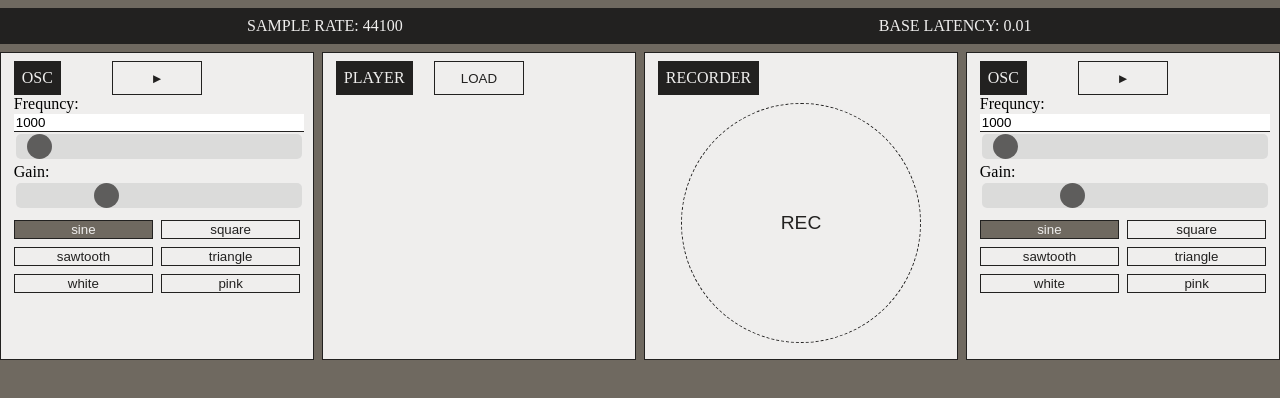
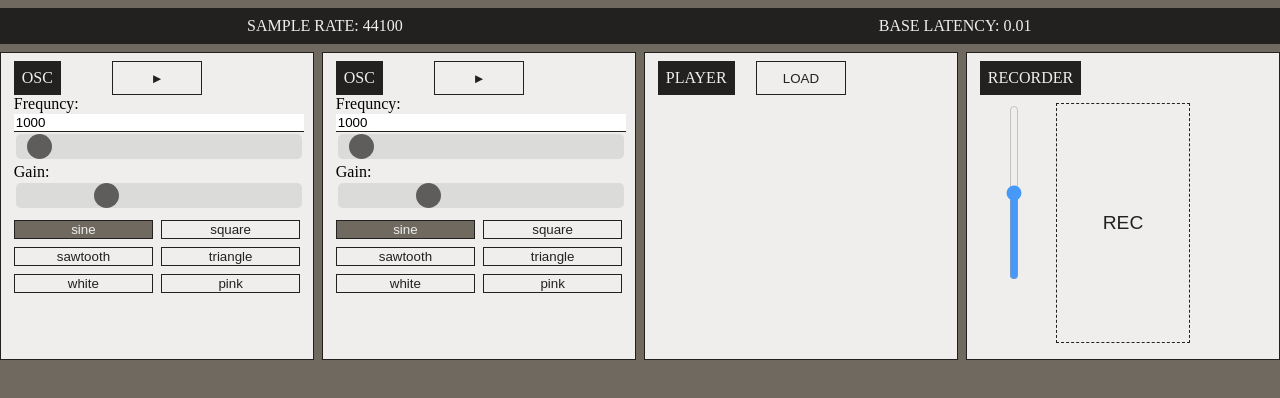
Before and after one commit to CannonFodderr/audioutils, a React (Create React App) app: page / in a window 1280 px wide. Both pictures are taken after a click on the button "START". Shown: the top 398 px of the page. Built offline with nearby package versions, Linux system fonts and the light colour scheme.

Commit message:
Initial implementation of Modules Drag & Drop system

```diff
--- a/src/components/App/App.css
+++ b/src/components/App/App.css
@@ -32,4 +32,5 @@ body{
     padding: 1vh;
     width: fit-content;
     display: inline-block;
+    cursor: pointer;
 }
--- a/src/components/App/App.js
+++ b/src/components/App/App.js
@@ -7,10 +7,15 @@ import UtilsGrid from '../UtilsGrid/UtilsGrid'
 const App = () => {
     const [isStandalone, setIsStandAlone] = useState(false)
     const [audioCTX, setAudioCTX] = useState(null)
+    const [utilsLayout, setUtilsLayout] = useState(["osc","osc", "player", "recorder"])
 
     const checkIfStandAlone = () => {
         const isStandalone = window.matchMedia('(display-mode: standalone)').matches ? true : false
         setIsStandAlone(isStandalone)
+    }
+    const updateUtilsLayout = newLayout => {
+        if(!newLayout) return
+        setUtilsLayout(newLayout)
     }
     const initAudioContext = () => {
         const audioContext = new AudioContext()
@@ -22,8 +27,8 @@ const App = () => {
         }
         return (
             <>
-            <Details audioCTX={audioCTX}/>
-            <UtilsGrid audioCTX={audioCTX}/>
+                <Details audioCTX={audioCTX}/>
+                <UtilsGrid audioCTX={audioCTX} utilsLayout={utilsLayout} updateUtilsLayout={updateUtilsLayout}/>
             </>
         )
 
--- a/src/components/Oscillator/Oscillator.js
+++ b/src/components/Oscillator/Oscillator.js
@@ -1,7 +1,8 @@
 import React, {useState} from 'react'
 import './Oscillator.css'
+import Title from '../Title/Title'
 
-const Oscillator = ({audioCTX}) => {
+const Oscillator = ({audioCTX, index, handleUtilSelection}) => {
     const waveFormsArr = ["sine", "square", "sawtooth", "triangle", "white", "pink"]
     const [noiseNode] = useState(audioCTX.createScriptProcessor(4096, 1, 1))
     const [osc, setOSC] = useState(audioCTX.createOscillator())
@@ -132,7 +133,7 @@ const Oscillator = ({audioCTX}) => {
             <div className="util">
                 <div className="utilControl">
                     <div className="title-wrapper">
-                        <div className="title">OSC</div>
+                        <Title text="OSC" index={index} handleUtilSelection={handleUtilSelection}/>
                         <button
                         className="btn play-stop-btn"
                         onClick={() => {
@@ -179,7 +180,6 @@ const Oscillator = ({audioCTX}) => {
                 <div className="utilControl waveformsControl">
                     {renderWaveFormsList()}
                 </div>
-
             </div>
         )
     }
--- a/src/components/Player/Player.js
+++ b/src/components/Player/Player.js
@@ -1,7 +1,8 @@
 import React, {useState, useRef, useEffect} from 'react'
 import './Player.css'
+import Title from '../Title/Title'
 
-const Player = ({audioCTX}) => {
+const Player = ({audioCTX , index, handleUtilSelection}) => {
     const [currentTime, setCurrentTIme] = useState(0)
     const [playerGain, setPlayerGain] = useState(0.5)
     const [audioSource, setAudioSource] = useState(null)
@@ -150,13 +151,13 @@ const Player = ({audioCTX}) => {
             audioPlayerRef.current.muted = isMuted
             audioPlayerRef.current.pause()
         }
-    }, [isPlaying, currentTime, isLooping, isMuted])
+    }, [isPlaying, currentTime, isLooping, isMuted, playerGain])
     return(
         <>
             <div className="util">
                 <div className="utilControl playerControl">
                     <div className="title-wrapper">
-                        <div className="title">PLAYER</div>
+                        <Title text="PLAYER" index={index} handleUtilSelection={handleUtilSelection}/>
                         {renderLoadUload()}
                     </div>
                     {renderAudioPlayer()}
--- a/src/components/Recorder/Recorder.css
+++ b/src/components/Recorder/Recorder.css
@@ -9,8 +9,8 @@
 }
 .btn-rec{
     width: 100%;
-    height: 100%;
-    border-radius: 50%;
+    height: auto;
+    /* border-radius: 50%; */
     border: 1px dashed #222120;
     font-size: 1.2rem;
 }
@@ -26,3 +26,17 @@
 .blob-player{
     width: 100%;
 }
+
+.recorder-wrapper{
+    display: grid;
+    gap: 1vh;
+    grid-template-columns: 1fr 3fr 1fr;
+}
+
+.input.input-mon{
+
+    -webkit-appearance: slider-vertical; /* WebKit */
+    width: 8px;
+    height: 175px;
+    padding: 0 5px;
+}
--- a/src/components/Recorder/Recorder.js
+++ b/src/components/Recorder/Recorder.js
@@ -1,7 +1,8 @@
 import React, {useState, useEffect} from 'react'
 import './Recorder.css'
+import Title from '../Title/Title';
 
-const Recorder = ({audioCTX}) => {
+const Recorder = ({audioCTX, index, handleUtilSelection}) => {
     const [stream, setStream] = useState(null)
     const [recordedBlob, setRecordedBlob] = useState(null)
     const [recorder, setRecoreder] = useState(null)
@@ -27,12 +28,18 @@ const Recorder = ({audioCTX}) => {
     }
     const renderContent = () => {
         const className = isRecording ? "btn btn-rec recording" : "btn btn-rec"
+        const text = isRecording ? "Recording...": "REC"
         if(!recordedBlob){
             // Render Recorder
-            return <button
-            className={className}
-            onClick={() => handleRecState()}
-            >REC</button>
+            return (
+                <div className="recorder-wrapper">
+                    <input type="range" min={0} max={100} className="input input-mon" />
+                    <button
+                    className={className}
+                    onClick={() => handleRecState()}
+                    >{text}</button>
+                </div>
+            )
         }
         // Render Player
         return (
@@ -63,7 +70,7 @@ const Recorder = ({audioCTX}) => {
     return(
         <div className="util">
             <div className="titleWrapper">
-                <div className="title">RECORDER</div>
+                <Title text="RECORDER" index={index} handleUtilSelection={handleUtilSelection}/>
             </div>
             <div className="content-wrapper">
                 {renderContent()}
--- /dev/null
+++ b/src/components/Title/Title.js
@@ -0,0 +1,24 @@
+import React from 'react'
+const Title = ({text, index, handleUtilSelection}) => {
+    return (
+        <>
+            <div
+            id={index}
+            draggable={true}
+            className="title"
+            onDragStart={() => {
+                handleUtilSelection(index)
+            }}
+            onDragEnter={(e) => {
+                handleUtilSelection(index)
+            }}
+            onDragEnd={() => {
+                handleUtilSelection(null)
+            }}
+            >
+            {text}
+            </div>
+        </>
+    )
+}
+export default Title
--- a/src/components/UtilsGrid/UtilsGrid.js
+++ b/src/components/UtilsGrid/UtilsGrid.js
@@ -1,17 +1,51 @@
-import React from 'react'
+import React, {useState} from 'react'
 import './UtilsGrid.css'
 import Oscillator from '../Oscillator/Oscillator'
 import Player from '../Player/Player'
 import Recorder from '../Recorder/Recorder'
 
-const UtilsGrid = ({audioCTX}) => {
+const UtilsGrid = ({audioCTX, utilsLayout, updateUtilsLayout}) => {
+    const [selectedUtil, setSelectedUtil] = useState(null)
+    const [replacePosition, setReplacePosition] = useState(null)
+    const handleUtilSelection = (value) => {
+        if(!selectedUtil && !replacePosition){
+            console.log("Update 1", value)
+            setSelectedUtil(value)
+        }
+        if(selectedUtil && value !== selectedUtil && value !== null){
+            console.log("Update 2", value)
+            setReplacePosition(value)
+        }
+        if(selectedUtil >= 0 && replacePosition && value === null){
+            let newLayout = [...utilsLayout]
+            let util = newLayout[selectedUtil]
+            let util2 = newLayout[replacePosition]
+            newLayout[selectedUtil] = util2
+            newLayout[replacePosition] = util
+            updateUtilsLayout(newLayout)
+            setSelectedUtil(null)
+            setReplacePosition(null)
+        }
+    }
+    const renderUtilsLayout = () => {
+        if(!utilsLayout || utilsLayout.length < 1) return <div>No components selected</div>
+        return utilsLayout.map((util, index) => {
+            switch(util){
+                case "osc":
+                    return <Oscillator key={index} audioCTX={audioCTX} index={index} handleUtilSelection={handleUtilSelection}/>
+                case "player":
+                    return <Player key={index} audioCTX={audioCTX} index={index} handleUtilSelection={handleUtilSelection}/>
+                case "recorder" :
+                    return <Recorder key={index} audioCTX={audioCTX} index={index}handleUtilSelection={handleUtilSelection}/>
+                default: return null
+            }
+        })
+    }
+    console.log(selectedUtil, replacePosition)
     return (
         <>
         <div className="utilsGrid">
-            <Oscillator audioCTX={audioCTX}/>
-            <Player audioCTX={audioCTX}/>
-            <Recorder audioCTX={audioCTX}/>
-            <Oscillator audioCTX={audioCTX}/>
+            {renderUtilsLayout()}
         </div>
         </>
     )
```
Also changed, not shown: public/cf512.png (added), public/manifest.json, src/components/Title/Title.css (added).
